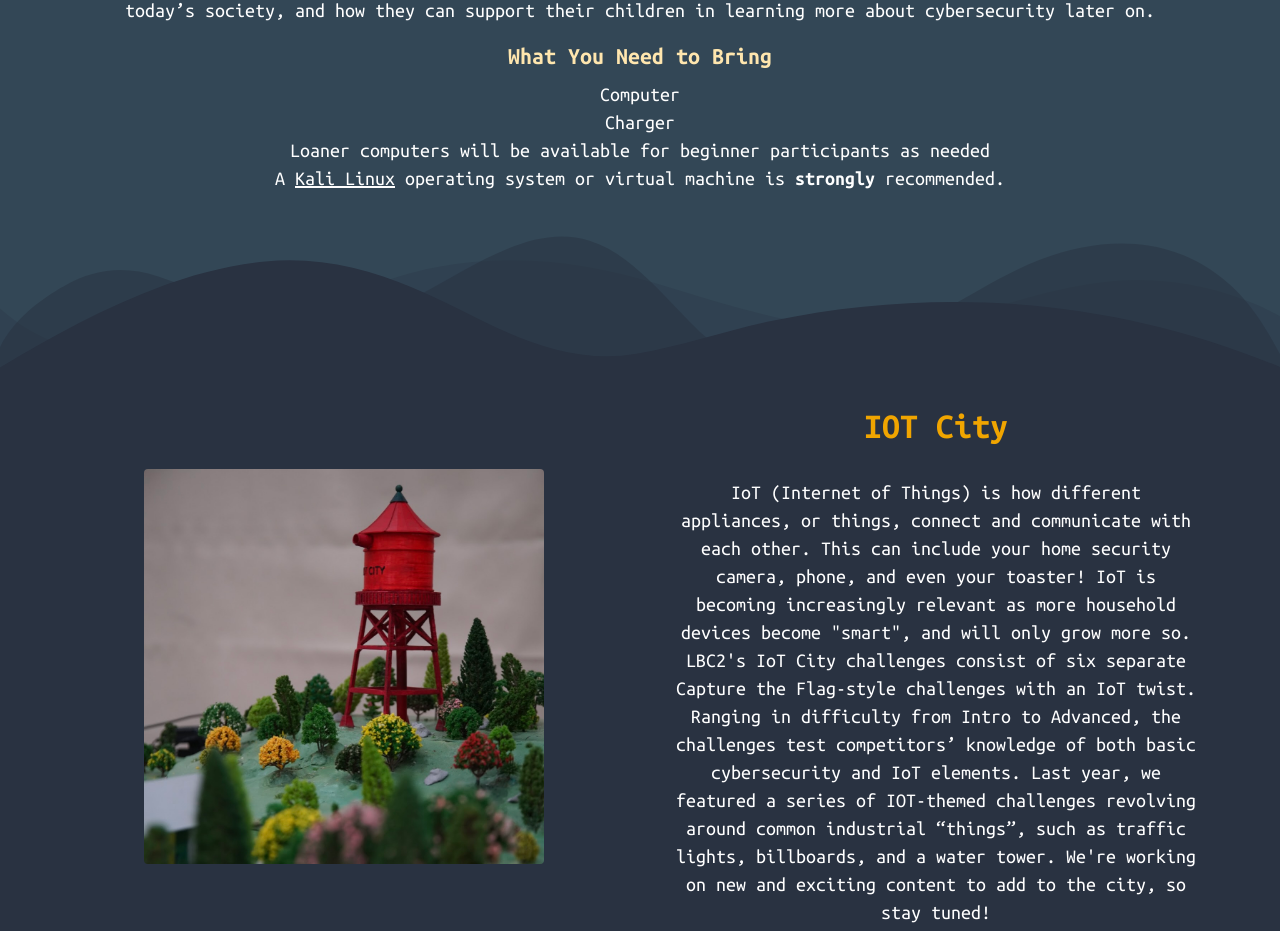
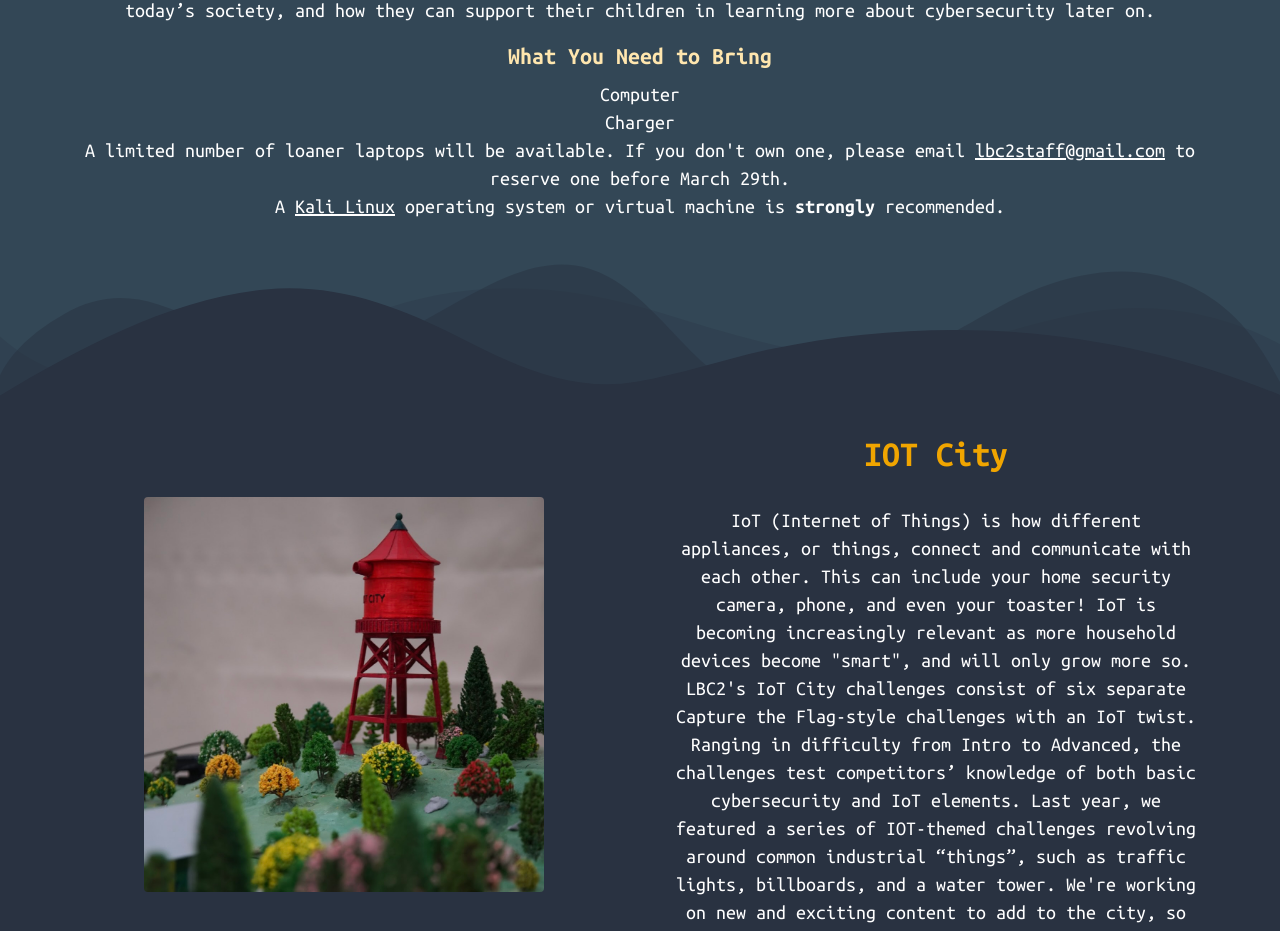
Before and after one commit to cwnaze/LBC2-Website-Svelte, a SvelteKit app: page /details in a window 1280 px wide. Shown: the part 1238-2169 px from the top of the page. Built offline with nearby package versions, Linux system fonts and the light colour scheme.

Commit message:
Update +page.svelte

```diff
--- a/src/routes/details/+page.svelte
+++ b/src/routes/details/+page.svelte
@@ -24,7 +24,7 @@
     <ul class="mx-20 text-center text-white text-xl mt-2 mb-8">
         <li>Computer</li>
         <li>Charger</li>
-        <li>Loaner computers will be available for beginner participants as needed</li>
+        <li>A limited number of loaner laptops will be available. If you don't own one, please email <a href="mailto:lbc2staff@gmail.com" class="underline hover:text-yellow-100">lbc2staff@gmail.com</a> to reserve one before March 29th.</li>
         <li>A <a href="kali.org" class="underline hover:text-yellow-100">Kali Linux</a> operating system or virtual machine is <b>strongly</b> recommended.</li>
     </ul>
     <img src="/images/wavesOpacity.svg" alt="divider" class="h-auto w-screen rotate-180">
```
